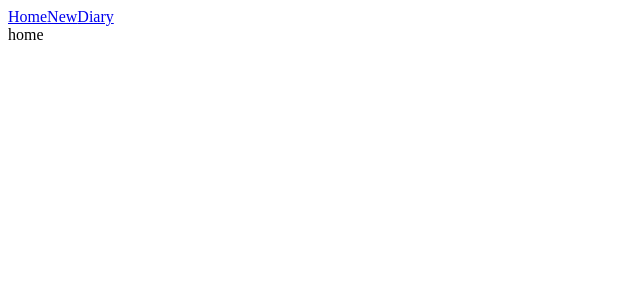
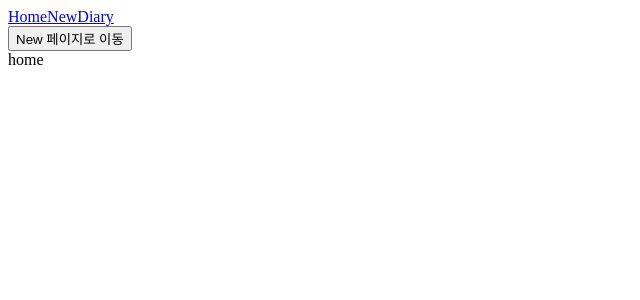
Before and after one commit to seop-kim/js, a React (Vite) app in the folder section12/: page / in a window 1280 px wide. Shown: the top 300 px of the page, without its empty margins (0-640 px from the left). Built offline with nearby package versions, Linux system fonts and the light colour scheme.

Commit message:
feat: Add navigation button to New page
useNavigate 훅을 활용하여 "New 페이지로 이동" 버튼을 추가했습니다. 버튼 클릭 시 /new 경로로 이동하도록 구현했습니다.

```diff
--- a/section12/src/App.jsx
+++ b/section12/src/App.jsx
@@ -1,5 +1,5 @@
 // React
-import {Link, Route, Routes} from 'react-router-dom'
+import {Link, Route, Routes, useNavigate} from 'react-router-dom'
 
 // Component
 import Home from "./pages/Home";
@@ -14,6 +14,11 @@ import './App.css'
 // 2. 새로운 일기를 생성하는 /New
 // 3. 일기를 상세 조회하는 /Diary
 function App() {
+  const nav = useNavigate();
+  const onClickButton = () => {
+    nav('/new')
+  };
+
   return (
       <>
         <div>
@@ -21,6 +26,7 @@ function App() {
           <Link to='/new'>New</Link>
           <Link to='/diary'>Diary</Link>
         </div>
+        <button onClick={onClickButton}>New 페이지로 이동</button>
         <Routes>
           <Route path='/' element={<Home/>}></Route>
           <Route path='/new' element={<New/>}></Route>
```
